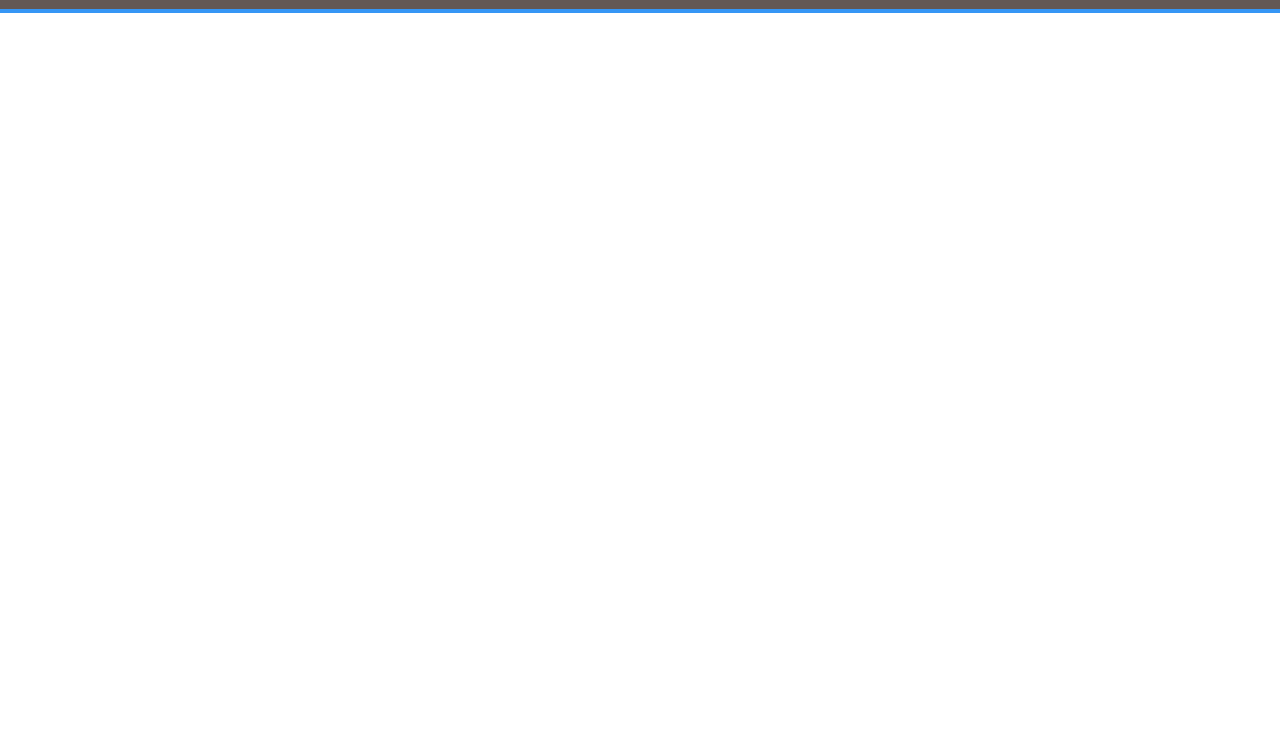
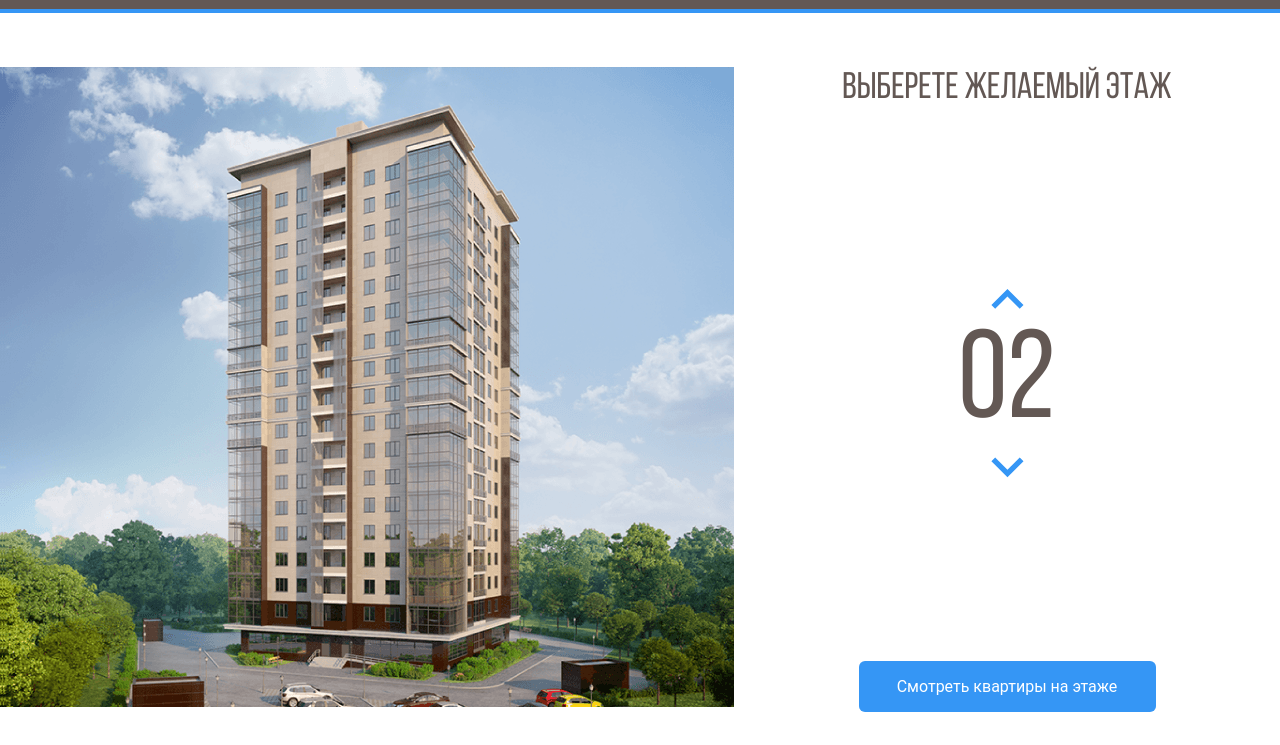
Before and after one commit to AndreiChicago/melody, a plain HTML site: page index.html in a window 1280 px wide. Shown: the part 55-800 px from the top of the page. Drawn offline with Linux system fonts and the light colour scheme.

Commit message:
Add files via upload

```diff
--- a/css/style.css
+++ b/css/style.css
@@ -5,6 +5,15 @@
 }
 
 @import url("https://fonts.googleapis.com/css2?family=Roboto:wght@400;700&display=swap");
+
+@font-face {
+	font-family: "Bebas Neue";
+	src: local("Bebas Neue Regular Regular"), local("BebasNeueRegular"),
+		url("../font/BebasNeueRegular.woff2") format("woff2"), url("../font/BebasNeueRegular.woff") format("woff");
+	font-weight: normal;
+	font-style: normal;
+	font-display: swap;
+}
 
 body {
 	font-family: "Roboto", sans-serif;
@@ -60,3 +69,69 @@ body {
 	text-decoration: none;
 	color: #fff;
 }
+
+.main {
+	max-width: 1280px;
+	margin: 0 auto;
+	padding-top: 54px;
+	display: flex;
+}
+
+.main-img path {
+	opacity: 0;
+	cursor: pointer;
+}
+
+.main-img path:hover {
+	opacity: 1;
+}
+
+.main-info {
+	flex-grow: 1;
+	text-align: center;
+	display: flex;
+	flex-direction: column;
+	align-items: center;
+	justify-content: space-between;
+}
+
+.main-title {
+	margin: 0 auto;
+	font-family: "Bebas Neue", sans-serif;
+	font-weight: 400;
+	font-size: 37px;
+	line-height: 44px;
+	color: #635854;
+}
+
+.counter-group {
+	display: flex;
+	flex-direction: column;
+	align-items: center;
+}
+
+.counter-button {
+	background-color: #fff;
+	border: none;
+	cursor: pointer;
+}
+
+.counter {
+	font-family: "Bebas Neue", sans-serif;
+	color: #635854;
+	font-size: 125px;
+}
+
+.button-primary {
+	background: #3596f5;
+	border-radius: 6px;
+	width: 297px;
+	height: 51px;
+	color: #fff;
+	font-family: "Roboto", sans-serif;
+	font-weight: 400;
+	font-size: 16px;
+	line-height: 19px;
+	border: none;
+	cursor: pointer;
+}
--- a/index.html
+++ b/index.html
@@ -38,7 +38,49 @@
 			</div>
 		</div>
 	</header>
+	<main class="main">
+		<div class="main-img">
+			<svg class="home-image" width="734" height="640" viewBox="0 0 734 640" fill="none"
+				xmlns="http://www.w3.org/2000/svg" xmlns:xlink="http://www.w3.org/1999/xlink">
+				<rect width="734" height="640" fill="url(#pattern0)" />
+				<pattern id="pattern0" patternContentUnits="objectBoundingBox" width="1" height="1">
+					<use xlink:href="#image0_1_86" transform="translate(-0.00408719) scale(0.0013624 0.0015625)" />
+				</pattern>
+				<image id="image0_1_86" width="740" height="640" xlink:href="images/home.png" />
+				<path d="M224 532L444.8 540L514 526.3V548L445.5 567.7L224 556.7V532Z" fill="#3595F6" fill-opacity="0.75" />
+				<path d="M225 531V506L445.3 509.3L515 506V526L445.7 539L225 531Z" fill="#3595F6" fill-opacity="0.75" />
+				<path d="M225 505V480H446H515V503L447 510L225 505Z" fill="#3595F6" fill-opacity="0.75" />
+				<path d="M225 481V456L446.3 452.3L514 459V481H446" fill="#3595F6" fill-opacity="0.75" />
+				<path d="M225 455V429L446.5 425.7L515 436.7V458L446 451.3L225 455Z" fill="#3595F6" fill-opacity="0.75" />
+				<path d="M224 428V404.3L445 392L516 415V436.3L445 424L224 428Z" fill="#3595F6" fill-opacity="0.75" />
+				<path d="M224 406V381L446.2 364.7L516 393.3V414L445.7 392.3L224 406Z" fill="#3595F6" fill-opacity="0.75" />
+				<path d="M224 381V356L446.5 335.7L516 372.3V393L444 364.3L224 381Z" fill="#3595F6" fill-opacity="0.75" />
+				<path d="M224 355V331L447 306.3L516 350.3V372L446.7 334L224 355Z" fill="#3595F6" fill-opacity="0.75" />
+				<path d="M224 330V306L446.5 277.3L516 328.3V349L445.7 306.7L224 330Z" fill="#3595F6" fill-opacity="0.75" />
+				<path d="M223 306V282L445.3 249L516 308.3V328L446 277.3L223 306Z" fill="#3595F6" fill-opacity="0.75" />
+				<path d="M224 281V257L445.2 222L515 286V307L446.3 248.7L224 281Z" fill="#3595F6" fill-opacity="0.75" />
+				<path d="M224 257V232L446.3 194L515 264.3V285L446 221L224 257Z" fill="#3595F6" fill-opacity="0.75" />
+				<path d="M224 231V206L444.8 162.3L515 241.3V264L446 190.7L224 231Z" fill="#3595F6" fill-opacity="0.75" />
+				<path d="M225 207V182L445 134L515 219V242L444.3 162.7L225 207Z" fill="#3595F6" fill-opacity="0.75" />
+				<path d="M224 182V157L443.8 105L515 197.3V220L445.3 133.7L224 182Z" fill="#3595F6" fill-opacity="0.75" />
+				<path d="M224 157V131L446 74.3L515 176V197L445.7 105.3L224 157Z" fill="#3595F6" fill-opacity="0.75" />
+				<defs>
 
+				</defs>
+			</svg>
+		</div>
+		<div class="main-info">
+			<h2 class="main-title">Выберете желаемый этаж</h2>
+			<div class="counter-group">
+				<button class="counter-button counter-up"><img class="counter-arrow counter-arrow-up" src="images/arrow.svg"
+						alt="arrow-up"></button>
+				<span class="counter">02</span>
+				<button class="counter-button counter-down"><img class="counter-arrow counter-arrow-down"
+						src="images/down.svg" alt="arrow-up"></button>
+			</div>
+			<button class="button button-primary">Смотреть квартиры на этаже</button>
+		</div>
+	</main>
 </body>
 
 </html>
```
Also changed, not shown: font/stylesheet.css (added, +9 -0 lines), font/BebasNeueRegular.woff (added), font/BebasNeueRegular.woff2 (added), images/Group 3.svg (added), images/arrow.svg (added), images/down.svg (added), images/home.png (added).
